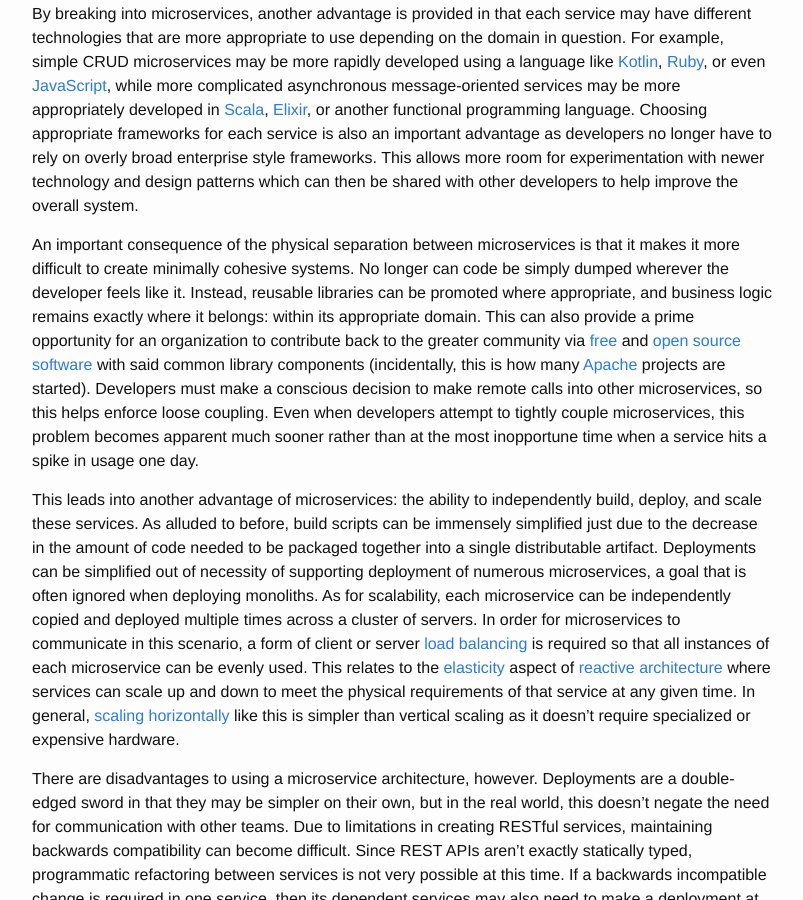
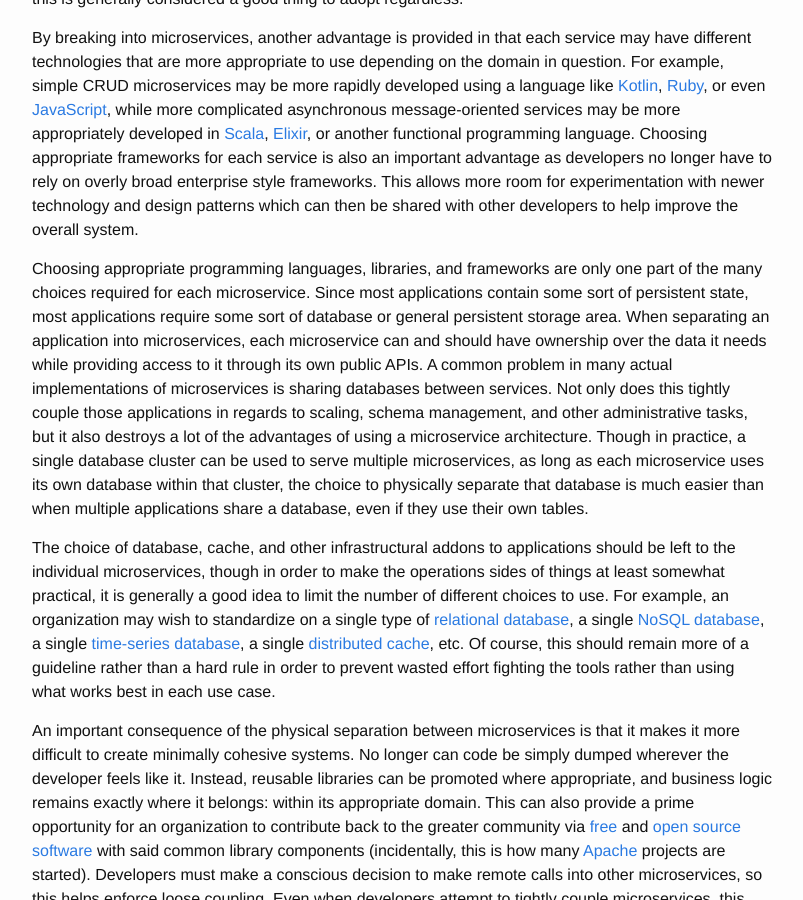
Before and after one commit to jvz/musigma.blog, a Jekyll site: the page built from _posts/2017-04-20-microservices.md, in a window 1280 px wide and 900 px high, scrolled down 1281 px. Shown: the whole window, without its empty margins (238-1041 px from the left). Built offline with Jekyll 4.4.1, drawn with Linux system fonts in a browser that asks for light colours; some of the changed text lies outside the part shown.

Commit message:
Add conclusion and notes about data ownership

```diff
--- a/_posts/2017-04-20-microservices.md
+++ b/_posts/2017-04-20-microservices.md
@@ -19,11 +15,13 @@
 global transactions and global data consistency do not scale well in such
 an architecture. One major pain point in SOA that microservices helps to
 address are monolithic applications and the pains behind deploying new
-versions of them. Another problem stemmed from incompatible implementations
-of SOAP being widely used which tended to nullify the benefits of using a
-web services standard for loose coupling. Expensive proprietary software was
+versions of them. Another problem stems from incompatible implementations
+of SOAP being widely used which tend to nullify the benefits of using a
+web services standard for loose coupling. Expensive proprietary software is
 also a large downside to typical SOA style development which has not yet
-reappeared to a similar extent in microservices.
+reappeared to a similar extent in microservices. Data scalability and
+schema evolution are another hard issue in monolithic architectures which tend
+to be more manageable in a microservices architecture.
 
 Due in part to the existing complexity of SOA usage, many developers eventually
 found themselves trapped by applications that could not be iterated on rapidly
@@ -81,6 +79,32 @@
 This allows more room for experimentation with newer technology and design
 patterns which can then be shared with other developers to help improve the
 overall system.
+
+Choosing appropriate programming languages, libraries, and frameworks are only
+one part of the many choices required for each microservice. Since most
+applications contain some sort of persistent state, most applications require
+some sort of database or general persistent storage area. When separating an
+application into microservices, each microservice can and should have ownership
+over the data it needs while providing access to it through its own public APIs.
+A common problem in many actual implementations of microservices is sharing
+databases between services. Not only does this tightly couple those applications
+in regards to scaling, schema management, and other administrative tasks, but it
+also destroys a lot of the advantages of using a microservice architecture.
+Though in practice, a single database cluster can be used to serve multiple
+microservices, as long as each microservice uses its own database within that
+cluster, the choice to physically separate that database is much easier than
+when multiple applications share a database, even if they use their own tables.
+
+The choice of database, cache, and other infrastructural addons to applications
+should be left to the individual microservices, though in order to make the
+operations sides of things at least somewhat practical, it is generally a good
+idea to limit the number of different choices to use. For example, an
+organization may wish to standardize on a single type of [relational
+database][postgres], a single [NoSQL database][cassandra], a single [time-series
+database][influxdb], a single [distributed cache][redis], etc. Of course, this
+should remain more of a guideline rather than a hard rule in order to prevent
+wasted effort fighting the tools rather than using what works best in each use
+case.
 
 An important consequence of the physical separation between microservices is
 that it makes it more difficult to create minimally cohesive systems. No longer
@@ -190,6 +214,18 @@
 backend is interesting and should be considered as another alternative to
 traditional synchronous request/response APIs.
 
+The patterns behind microservice architectures generally parallel the wider
+internet. Instead of attempting to abstract away distributed systems, developers
+should be embracing them. A monolithic architecture attempts to group everything
+together under the illusion that a simpler local programming model will work
+out, but in reality, these patterns do not scale well on the web, in big data,
+in the internet of things, in artifical intelligence, or really any non-trivial
+application of software engineering or computer science. As technology continues
+to improve, past assumptions that allowed monolithic software to thrive no
+longer work well for most applications. Embrace the horizontal nature of
+interconnected technology as this is still only the beginning as distributed
+systems of the future continue to spread out.
+
 [soa]: https://en.wikipedia.org/wiki/Service-oriented_architecture
 [ddd]: https://en.wikipedia.org/wiki/Domain-driven_design
 [agile]: http://agilemanifesto.org/
```
Also changed, not shown: other parts of _posts/2017-04-20-microservices.md (+4 -4 lines).
